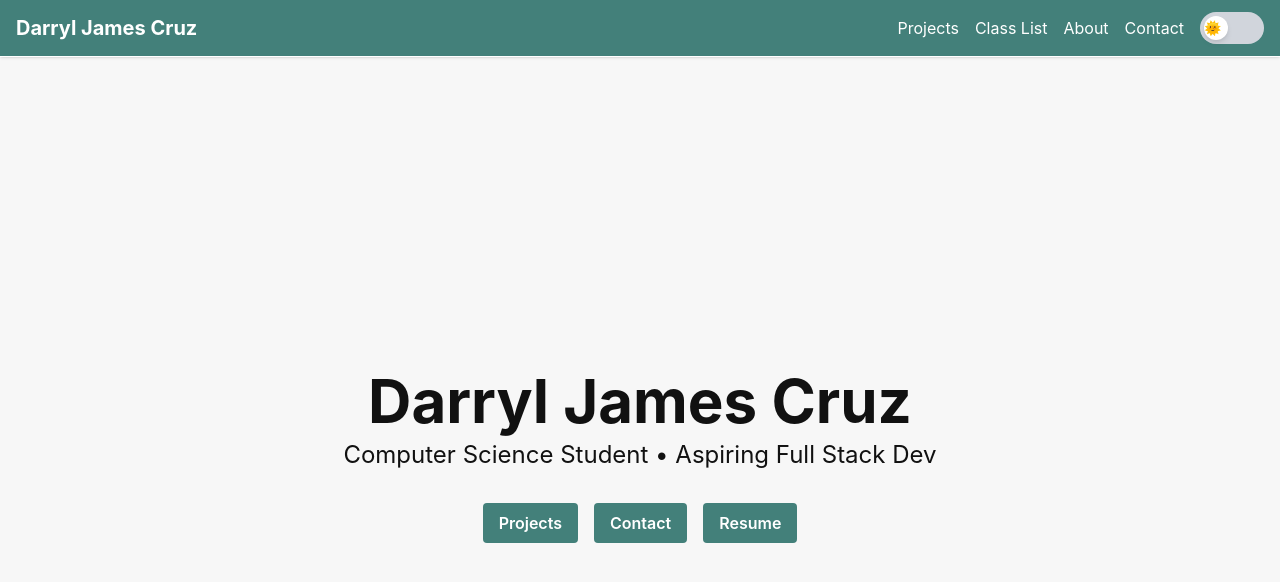
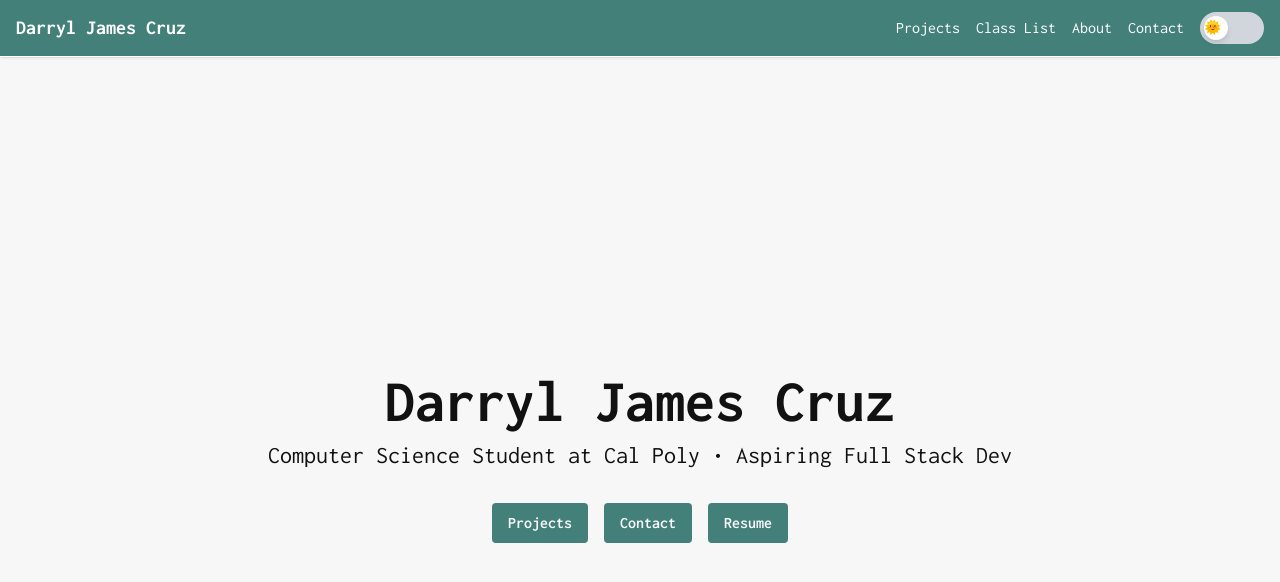
Before and after one commit to darryljamescruz/personal-portfolio, a SvelteKit app: page / in a window 1280 px wide. Shown: the top 582 px of the page. Built offline with nearby package versions, Linux system fonts and the light colour scheme.

Commit message:
refactor: update font family in CSS and enhance tagline in homepage

```diff
--- a/src/app.css
+++ b/src/app.css
@@ -1,18 +1,18 @@
+@import url('https://fonts.googleapis.com/css2?family=Inconsolata:wght@200..900&display=swap');
 @import 'tailwindcss';
-@import url('https://fonts.googleapis.com/css2?family=Inter:wght@400;600;700&display=swap');
-
-@plugin '@tailwindcss/forms';
-@plugin '@tailwindcss/typography';
+@tailwind base;
+@tailwind components;
+@tailwind utilities;
 
 @layer base {
   html {
-      font-family: Inter, sans-serif;
+    font-family: Inconsolata, monospace;
   }
 
   :root {
     --color-bg: #f7f7f7;
     --color-text: #111111;
-      --color-accent: #43807A
+    --color-accent: #43807A;
   }
 
   .dark {
--- a/src/routes/+page.svelte
+++ b/src/routes/+page.svelte
@@ -1,6 +1,6 @@
 <script lang="ts">
     const name = "Darryl James Cruz";
-    const tagline = "Computer Science Student • Aspiring Full Stack Dev";
+    const tagline = "Computer Science Student at Cal Poly • Aspiring Full Stack Dev";
 </script>
 
 <section class="flex flex-col items-center justify-center min-h-screen text-center bg-[var(--color-bg)] text-[var(--color-text)]">
--- a/tailwind.config.cjs
+++ b/tailwind.config.cjs
@@ -8,7 +8,10 @@ module.exports = {
     extend: {
       colors: {
         accent: '#43807A'
-      }
+      },
+      fontFamily: {
+        orbitron: ['Orbitron', 'sans-serif'],
+      },
     },
   },
   plugins: [
```
Lines whose indentation alone changed are shown as unchanged.
